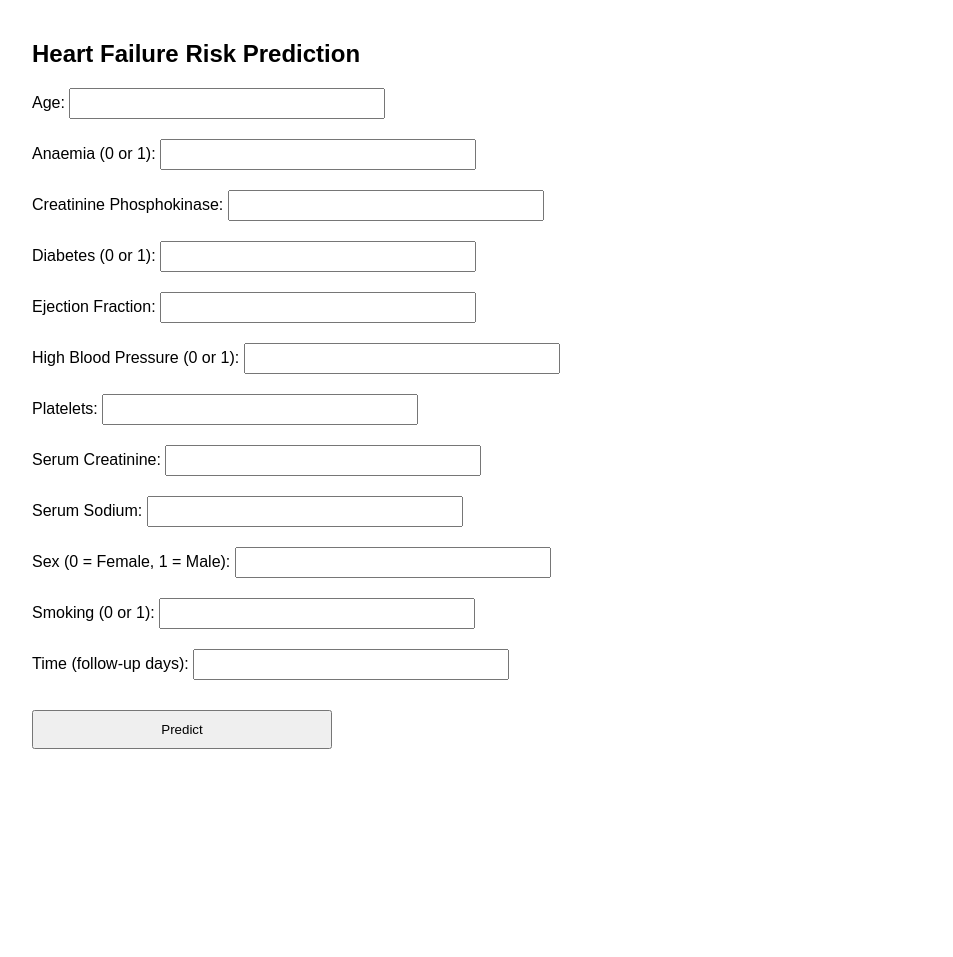
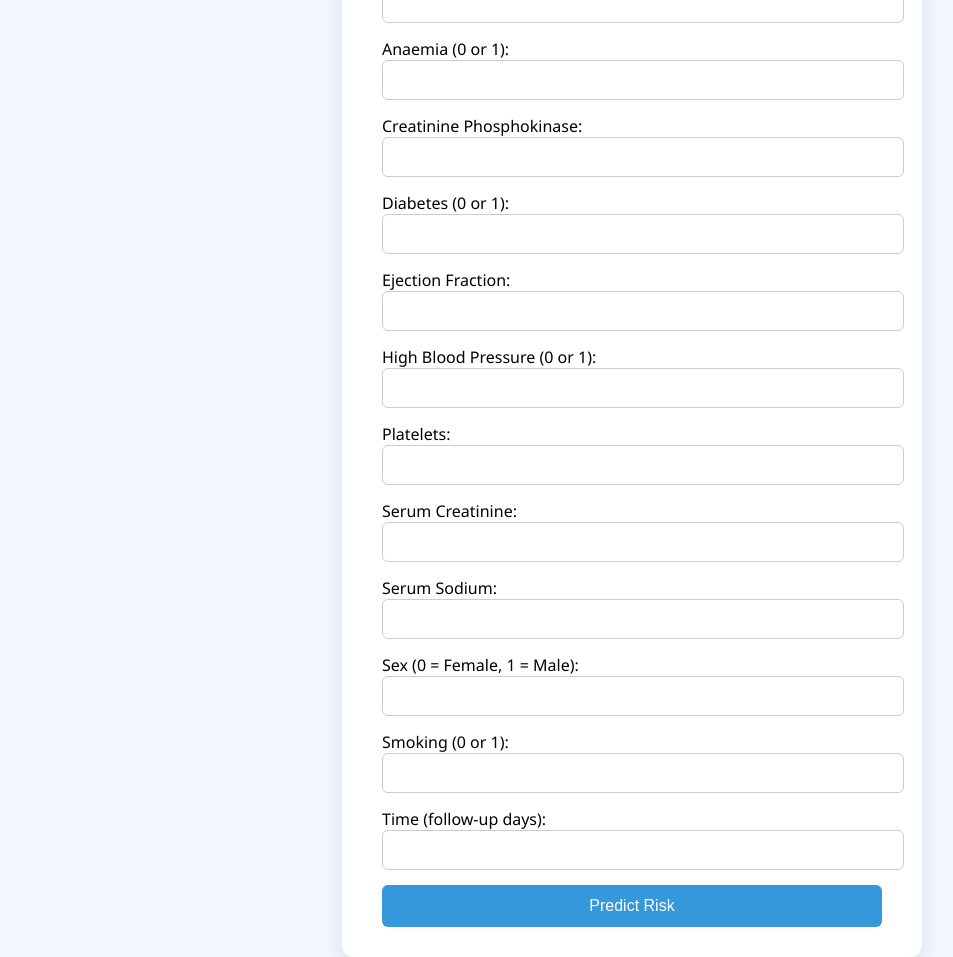
Before and after one commit to HarigovindH005/heart-failure-risk-model, a Flask app: page / in a window 1280 px wide. Shown: the whole page, without its empty margins (8-961 px from the left). Before the commit the page ends 749 px from the top, so only its background shows below. Run offline with Flask 3, Linux system fonts and the light colour scheme; parts of the project's set-up code (start-up, migrations or seed data) failed here and were passed over.

Commit message:
Update index.html

```diff
--- a/templates/index.html
+++ b/templates/index.html
@@ -1,33 +1,81 @@
 <!DOCTYPE html>
-<html>
+<html lang="en">
 <head>
+    <meta charset="UTF-8">
     <title>Heart Failure Risk Predictor</title>
     <style>
         body {
-            font-family: Arial, sans-serif;
-            margin: 40px;
+            font-family: 'Segoe UI', sans-serif;
+            background: #f2f6ff;
+            display: flex;
+            justify-content: center;
+            align-items: center;
+            height: 100vh;
         }
-        input {
-            margin-bottom: 10px;
-            padding: 6px;
-            width: 300px;
+
+        .container {
+            background: white;
+            padding: 30px 40px;
+            border-radius: 12px;
+            box-shadow: 0 6px 20px rgba(0,0,0,0.1);
+            width: 500px;
         }
+
+        h2 {
+            text-align: center;
+            color: #2c3e50;
+        }
+
+        form {
+            display: grid;
+            gap: 15px;
+        }
+
         label {
-            display: block;
-            margin-top: 10px;
+            font-weight: 500;
         }
+
+        input[type="number"] {
+            width: 100%;
+            padding: 10px;
+            border: 1px solid #ccc;
+            border-radius: 6px;
+            font-size: 1em;
+        }
+
         .submit-btn {
+            background: #3498db;
+            color: white;
+            padding: 12px;
+            font-size: 1em;
+            border: none;
+            border-radius: 6px;
+            cursor: pointer;
+            transition: background 0.3s;
+        }
+
+        .submit-btn:hover {
+            background: #2980b9;
+        }
+
+        .result {
             margin-top: 20px;
-            padding: 10px 20px;
+            text-align: center;
+            font-size: 1.2em;
+            font-weight: bold;
         }
-        .result {
-            margin-top: 30px;
-            font-size: 1.2em;
-            color: darkred;
+
+        .result.positive {
+            color: #e74c3c;
+        }
+
+        .result.negative {
+            color: #27ae60;
         }
     </style>
 </head>
 <body>
+    <div class="container">
         <h2>Heart Failure Risk Prediction</h2>
         <form action="/predict" method="POST">
             <label>Age: <input type="number" name="age" step="any" required></label>
@@ -42,11 +90,14 @@
             <label>Sex (0 = Female, 1 = Male): <input type="number" name="sex" step="1" required></label>
             <label>Smoking (0 or 1): <input type="number" name="smoking" step="1" required></label>
             <label>Time (follow-up days): <input type="number" name="time" required></label>
-        <input type="submit" value="Predict" class="submit-btn">
+            <input type="submit" value="Predict Risk" class="submit-btn">
         </form>
 
         {% if prediction_text %}
-        <div class="result">{{ prediction_text }}</div>
+            <div class="result {% if 'High' in prediction_text %}positive{% else %}negative{% endif %}">
+                {{ prediction_text }}
+            </div>
         {% endif %}
+    </div>
 </body>
 </html>
```
Lines whose indentation alone changed are shown as unchanged.
